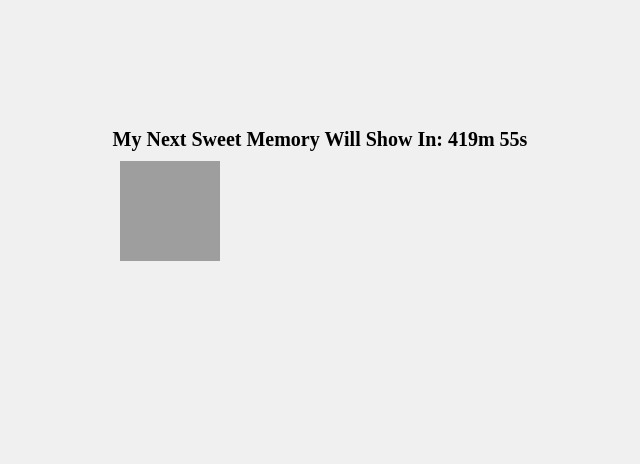
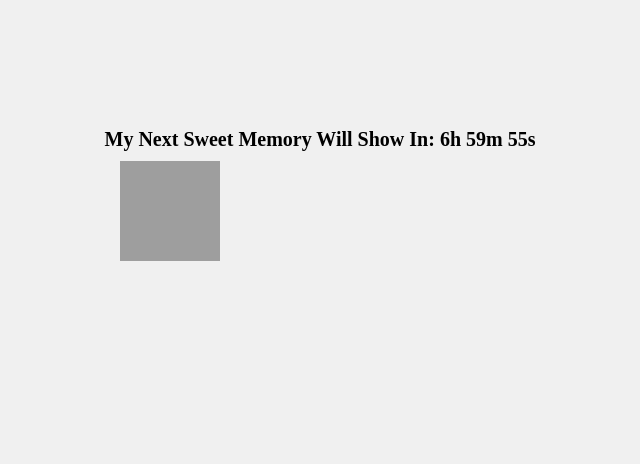
Before and after one commit to aswath1990/ToLAwithLove, a plain HTML site: page index.html in a window 1280 px wide. Shown: the part 106-570 px from the top of the page, without its empty margins (320-960 px from the left). Drawn offline with Linux system fonts and the light colour scheme; grey boxes are pictures that could not be loaded.

Commit message:
Update index.html

```diff
--- a/index.html
+++ b/index.html
@@ -114,7 +114,10 @@
             }
 
             const countdown = UNLOCK_INTERVAL - (elapsedSeconds % UNLOCK_INTERVAL);
-            countdownDisplay.textContent = `My Next Sweet Memory Will Show In: ${Math.floor(countdown / 60)}m ${countdown % 60}s`;
+            const hours = Math.floor(countdown / 3600);
+const minutes = Math.floor((countdown % 3600) / 60);
+const seconds = countdown % 60;
+countdownDisplay.textContent = `My Next Sweet Memory Will Show In: ${hours}h ${minutes}m ${seconds}s`;
         }
 
         const intervalId = setInterval(updateCountdown, 1000);
```
